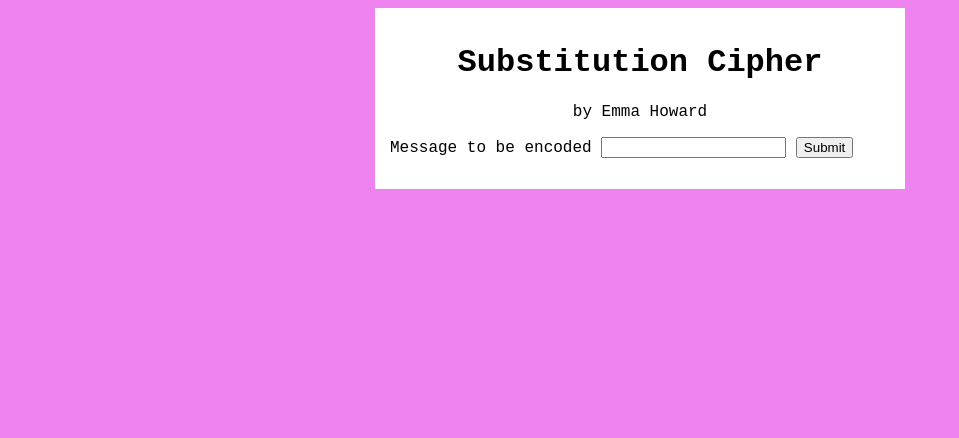
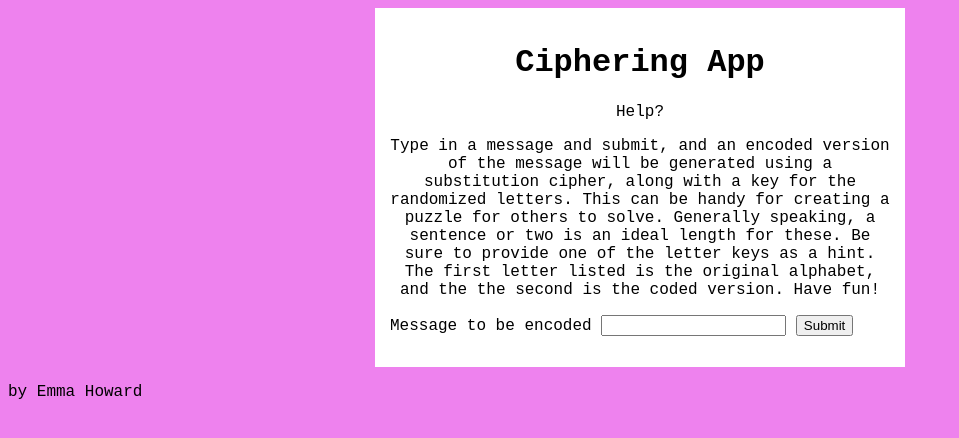
Before and after one commit to emmachoward/subsitution-cipher, a plain HTML site: page index.html in a window 1280 px wide. Shown: the whole page, without its empty margins (0-959 px from the left). Drawn offline with Linux system fonts and the light colour scheme.

Commit message:
Update index.html

```diff
--- a/index.html
+++ b/index.html
@@ -1,14 +1,23 @@
 <!DOCTYPE html>
 <html>
     <head>
-        <title>Substitution Cipher</title>
+        <title>Ciphering App - Substitution Cipher Generator</title>
         <link rel="stylesheet" href="styles.css">
     </head>
     <body>
         <div id="wrapper">
             <header>
-                <h1>Substitution Cipher</h1>
-                <p>by Emma Howard</p>
+                <h1>Ciphering App</h1>
+                <p id="helpButton" onclick="toggleHelp()">Help?</p>
+                <p id="help">Type in a message and submit,
+                    and an encoded version of the message will be generated using a substitution cipher,
+                    along with a key for the randomized letters.
+                    This can be handy for creating a puzzle for others to solve.
+                    Generally speaking, a sentence or two is an ideal length for these.
+                    Be sure to provide one of the letter keys as a hint.
+                    The first letter listed is the original alphabet, and the the second is the coded version.
+                    Have fun!
+                </p>
             </header>
             <form>
                 <label>Message to be encoded <input type="text" name="userInput" id="userInput" /></label>
@@ -16,6 +25,9 @@
             </form>
             <p id="output"></p>
         </div>
+        <footer>
+            <p>by Emma Howard</p>
+        </footer>
         <script src="scripts.js"></script>
     </body>
 </html>
```
